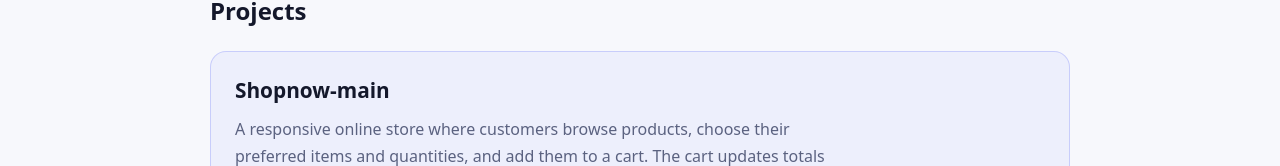
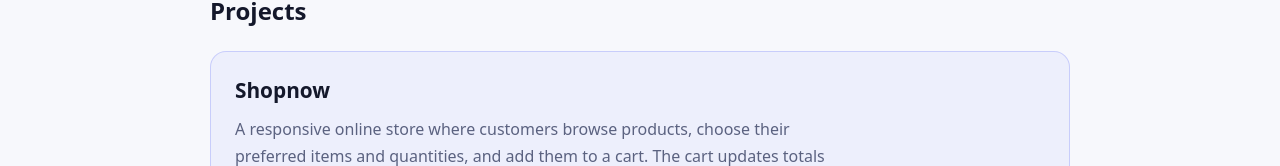
Before and after one commit to eve-beep-ij/portfolio, a React (Vite) app: page /project in a window 1280 px wide. Shown: the part 124-290 px from the top of the page. Built offline with nearby package versions, Linux system fonts and the light colour scheme.

Commit message:
updated project

```diff
--- a/src/pages/Project.jsx
+++ b/src/pages/Project.jsx
@@ -3,7 +3,7 @@
 const projects = [
 
    {
-  title: "Shopnow-main",
+  title: "Shopnow",
   description:
     "A responsive online store where customers browse products, choose their preferred items and quantities, and add them to a cart. The cart updates totals instantly, so shoppers always see exactly what they're buying.",
   tech: "React, CSS",
```
